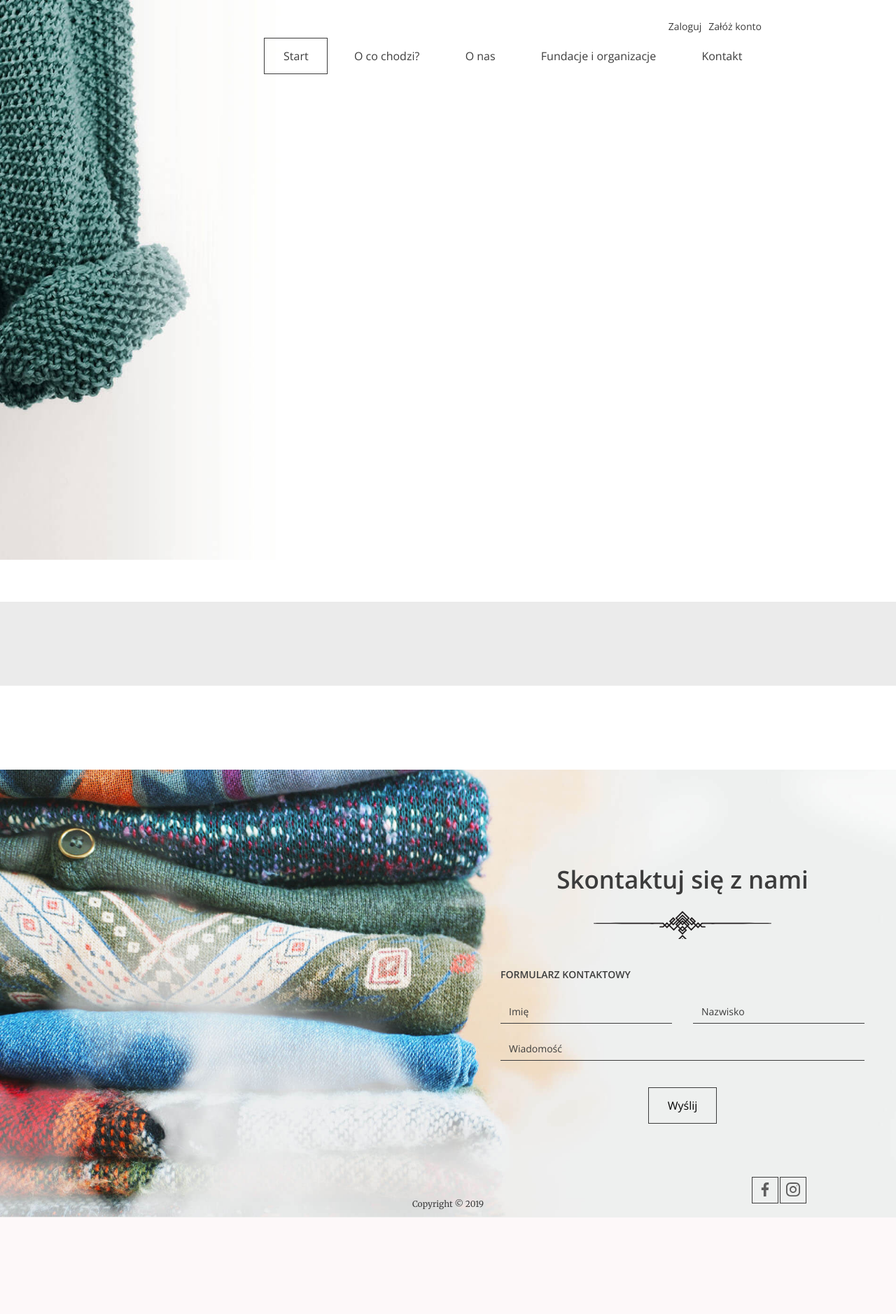
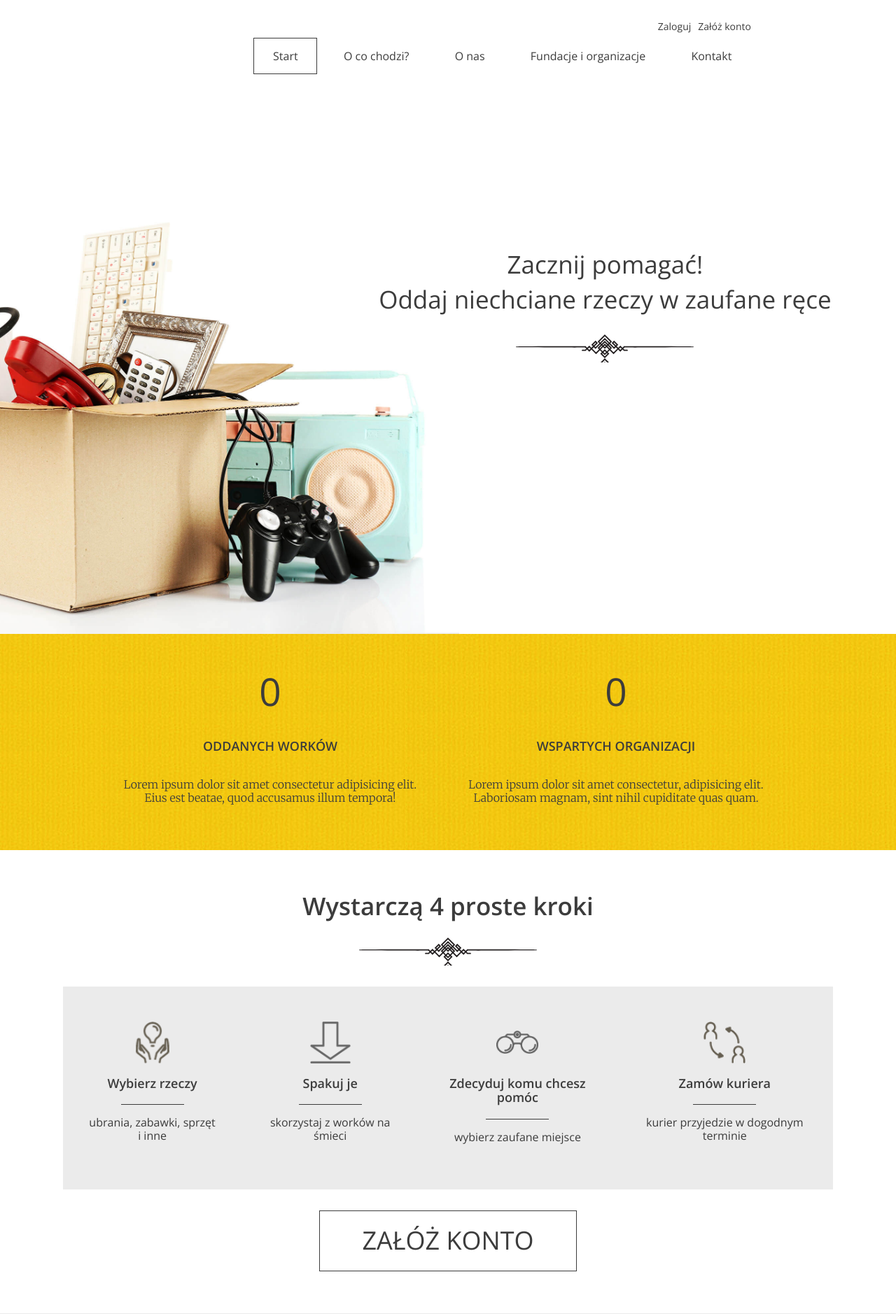
Before and after one commit to HerrMaszewski/dotacje_porfolio, a Django app: page / in a window 1280 px wide. Shown: the top 1878 px of the page at 70% size. Before the commit the page ends 1740 px from the top, so only its background shows below. Run offline with Django 4.2, Linux system fonts and the light colour scheme; data that the repository does not hold is empty; some libraries are stand-ins or nearby versions.

Commit message:
Poprawione templatki. 2/3 Strony Głównej, #3 Rejestracja #4 Logowanie

```diff
--- a/dotacje/templates/base.html
+++ b/dotacje/templates/base.html
@@ -1,15 +1,18 @@
 <!DOCTYPE html>
 {% load static %}
-<html lang="en">
-  {% block head %}
+<html lang="pl">
+
   <head>
     <meta charset="UTF-8" />
     <meta name="viewport" content="width=device-width, initial-scale=1.0" />
     <meta http-equiv="X-UA-Compatible" content="ie=edge" />
     <title>Document</title>
-      <link rel="stylesheet" href="{% static 'css/style.css' %}" />
+    <script src="{% static 'js/app.js' %}"></script>
+    <script src="https://code.jquery.com/jquery-3.1.1.min.js"></script>
+    <link rel="stylesheet" href="{% static 'css/style.css' %}" type="text/css" />
   </head>
-  {% endblock %}
+
+
   <body>
     {% block header %}
       <header>
@@ -22,30 +25,40 @@
   {% block content %}
   {% endblock %}
 
-    {% block footer %}
   <footer>
       <div id="contact" class="contact">
         <h2>Skontaktuj się z nami</h2>
         <h3>Formularz kontaktowy</h3>
         <form class="form--contact">
-            <div class="form-group form-group--50"><input type="text" name="name" placeholder="Imię" /></div>
-            <div class="form-group form-group--50"><input type="text" name="surname" placeholder="Nazwisko" /></div>
+          <div class="form-group form-group--50">
+            <input type="text" name="name" placeholder="Imię" />
+          </div>
+          <div class="form-group form-group--50">
+            <input type="text" name="surname" placeholder="Nazwisko" />
+          </div>
 
-            <div class="form-group"><textarea name="message" placeholder="Wiadomość" rows="1"></textarea></div>
+          <div class="form-group">
+            <textarea
+              name="message"
+              placeholder="Wiadomość"
+              rows="1"
+            ></textarea>
+          </div>
 
           <button class="btn" type="submit">Wyślij</button>
         </form>
+        <div class="bottom-line">
+          <span class="bottom-line--copy">Copyright &copy; 2020</span>
+            <div class="bottom-line--icons">
+              <a href="#" class="btn btn--small">
+                <img src="{% static 'images/icon-facebook.svg' %}">
+              </a>
+              <a href="#" class="btn btn--small">
+                <img src="{% static 'images/icon-instagram.svg' %}">
+              </a>
         </div>
-        <div class="bottom-line">
-          <span class="bottom-line--copy">Copyright &copy; 2019</span>
-          <div class="bottom-line--icons">
-            <a href="#" class="btn btn--small"><img src="{% static 'images/icon-facebook.svg' %}"/></a>
-            <a href="#" class="btn btn--small"><img src="{% static 'images/icon-instagram.svg' %}"/></a>
       </div>
     </div>
   </footer>
-    {% endblock %}
-
-    <script src="{% static 'js/app.js' %}"></script>
 </body>
 </html>
--- a/dotacje/templates/index.html
+++ b/dotacje/templates/index.html
@@ -2,17 +2,81 @@
 {% load static %}
 
 {% block content %}
+
+    <header class="header--main-page">
+      <div class="slogan container container--90">
+        <div class="slogan--item">
+          <h1>
+            Zacznij pomagać!<br />
+            Oddaj niechciane rzeczy w zaufane ręce
+          </h1>
+        </div>
+      </div>
+    </header>
+
     <section id="stats" class="stats">
+      <div class="container container--85">
+        <div class="stats--item">
+          <em>{{ bags }}</em>
+          <h3>Oddanych worków</h3>
+          <p>Lorem ipsum dolor sit amet consectetur adipisicing elit. Eius est beatae, quod accusamus illum tempora!</p>
+        </div>
+
+        <div class="stats--item">
+          <em>{{ no_institutions }}</em>
+          <h3>Wspartych organizacji</h3>
+          <p>Lorem ipsum dolor sit amet consectetur, adipisicing elit. Laboriosam magnam, sint nihil cupiditate quas quam.</p>
+        </div>
+
+      </div>
     </section>
 
     <section id="steps" class="steps">
+      <h2>Wystarczą 4 proste kroki</h2>
+
+      <div class="steps--container">
+        <div class="steps--item">
+          <span class="icon icon--hands"></span>
+          <h3>Wybierz rzeczy</h3>
+          <p>ubrania, zabawki, sprzęt i inne</p>
+        </div>
+        <div class="steps--item">
+          <span class="icon icon--arrow"></span>
+          <h3>Spakuj je</h3>
+          <p>skorzystaj z worków na śmieci</p>
+        </div>
+        <div class="steps--item">
+          <span class="icon icon--glasses"></span>
+          <h3>Zdecyduj komu chcesz pomóc</h3>
+          <p>wybierz zaufane miejsce</p>
+        </div>
+        <div class="steps--item">
+          <span class="icon icon--courier"></span>
+          <h3>Zamów kuriera</h3>
+          <p>kurier przyjedzie w dogodnym terminie</p>
+        </div>
+      </div>
+
+      <a href="{% url 'registration-page' %}" class="btn btn--large">Załóż konto</a>
     </section>
 
     <section id="about-us" class="about-us">
+      <div class="about-us--text">
+        <h2>O nas</h2>
+        <p>Lorem ipsum dolor sit amet, consectetur adipisicing elit. Voluptas vitae animi rem pariatur incidunt libero optio esse quisquam illo omnis.</p>
+        <img src="{% static 'images/signature.svg' %}" class="about-us--text-signature" alt="Signature" />
+      </div>
+      <div class="about-us--image">
+        <img src="{% static 'images/about-us.jpg' %}" alt="People in circle" /></div>
     </section>
 
-    <section id="help" class="help">
-    </section>
-
+     <section id="help" class="help">
+      <h2>Komu pomagamy?</h2>
+      <ul class="help--buttons">
+        <li data-id="1"><a href="#" class="btn btn--without-border active">Fundacje</a></li>
+        <li data-id="2"><a href="#" class="btn btn--without-border">Organizacje pozarządowe</a></li>
+        <li data-id="3"><a href="#" class="btn btn--without-border">Lokalne zbiórki</a></li>
+      </ul>
+     </section>
     <script src="{% static 'js/app.js' %}"></script>
-{% endblock %}
+    {% endblock %}
--- a/dotacje/templates/navbar.html
+++ b/dotacje/templates/navbar.html
@@ -1,4 +1,4 @@
-<header class="header--form-page">
+<header>
     <nav class="container container--70">
         {% if request.user.is_authenticated %}
             <ul class="nav--actions">
@@ -7,24 +7,38 @@
                     <ul class="dropdown">
                         <li><a href="#">Profil</a></li>
                         <li><a href="#">Ustawienia</a></li>
-                    <li><a href="#">Wyloguj</a></li>
+                        <li><a href="{% url 'logout' %}">Wyloguj</a></li>
                     </ul>
                 </li>
             </ul>
         {% else %}
-        <nav class="container container--70">
             <ul class="nav--actions">
-        <li><a href="#">Zaloguj</a></li>
-        <li class="highlighted"><a href="#">Załóż konto</a></li>
+                <li><a href="{% url 'login' %}">Zaloguj</a></li>
+                <li class="highlighted"><a href="{% url 'registration-page' %}">Załóż konto</a></li>
             </ul>
         {% endif %}
 
         <ul>
-            <li><a href="{% url 'index' %}" class="btn btn--without-border active">Start</a></li>
-            <li><a href="{% url 'index' %}#steps" class="btn btn--without-border">O co chodzi?</a></li>
-            <li><a href="{% url 'index' %}#about-us" class="btn btn--without-border">O nas</a></li>
-            <li><a href="{% url 'index' %}#help" class="btn btn--without-border">Fundacje i organizacje</a></li>
+            <li><a href="{% url 'main-page' %}" class="btn btn--without-border active">Start</a></li>
+            <li><a href="{% url 'main-page' %}#steps" class="btn btn--without-border">O co chodzi?</a></li>
+            <li><a href="{% url 'main-page' %}#about-us" class="btn btn--without-border">O nas</a></li>
+            <li><a href="{% url 'main-page' %}#help" class="btn btn--without-border">Fundacje i organizacje</a></li>
             <li><a href="#contact" class="btn btn--without-border">Kontakt</a></li>
         </ul>
     </nav>
 </header>
+
+<script>
+document.addEventListener("DOMContentLoaded", function() {
+    var userElement = document.querySelector('.logged-user');
+    var dropdownElement = document.querySelector('.logged-user .dropdown');
+
+    userElement.addEventListener('mouseover', function() {
+        dropdownElement.style.display = 'block';
+    });
+
+    userElement.addEventListener('mouseout', function() {
+        dropdownElement.style.display = 'none';
+    });
+});
+</script>
--- a/dotacje/views.py
+++ b/dotacje/views.py
@@ -1,10 +1,26 @@
-from django.shortcuts import render
+from django.shortcuts import render, redirect
 from django.views import View
+from django.db.models import Sum
+from django.urls import reverse_lazy
+from django.views.generic.edit import CreateView
+from django.contrib.auth.models import User
+from django.contrib.auth import authenticate, login, logout
+from django.views.generic.edit import FormView
+from dotacje.models import Donation, Institution
+from .forms import RegistrationForm, LoginForm
+from django.http import HttpResponseRedirect
 
 
 class LandingPage(View):
     def get(self, request):
-        return render(request, "index.html")
+        donated_bags = Donation.objects.aggregate(total_bags=Sum('quantity'))['total_bags'] or 0
+        number_of_institutions = Institution.objects.all().count()
+        context = {
+            'bags': donated_bags,
+            'no_institutions': number_of_institutions
+        }
+
+        return render(request, "index.html", context)
 
 
 class AddDonation(View):
@@ -12,11 +28,51 @@ class AddDonation(View):
         return render(request, "add_donation.html")
 
 
-class Login(View):
-    def get(self, request):
-        return render(request, "login.html")
+class LoginView(FormView):
+    template_name = 'login.html'
+    form_class = LoginForm
+    success_url = reverse_lazy('main-page')
+
+    def form_valid(self, form):
+        email = form.cleaned_data['email']
+        password = form.cleaned_data['password']
+        user = authenticate(self.request, username=email, password=password)
+
+        if user is not None:
+            login(self.request, user)
+            return super().form_valid(form)
+        else:
+            if User.objects.filter(username=email).exists():
+                form.add_error(None, 'Niepoprawne hasło.')
+                return render(self.request, self.template_name, {'form': form})
+            else:
+                form.add_error('email', 'Użytkownik o tym adresie email nie istnieje.')
+                return HttpResponseRedirect(reverse_lazy('registration-page'))
+
+    def form_invalid(self, form):
+        return render(self.request, self.template_name, {'form': form})
 
 
-class Register(View):
+class RegistrationView(CreateView):
+    model = User
+    form_class = RegistrationForm
+    template_name = 'register.html'
+
+    def form_valid(self, form):
+        email = form.cleaned_data.get('email')
+        password = form.cleaned_data.get('password')
+
+        # Set the username to the email and hash the password
+        form.instance.username = email
+        form.instance.set_password(password)
+
+        return super().form_valid(form)
+
+    def get_success_url(self):
+        return reverse_lazy('login')
+
+
+class LogoutView(View):
     def get(self, request):
-        return render(request, "register.html")
+        logout(request)
+        return redirect('main-page')
--- a/dotacje_portfoliolab/settings.py
+++ b/dotacje_portfoliolab/settings.py
@@ -40,6 +40,7 @@ INSTALLED_APPS = [
     'django.contrib.sessions',
     'django.contrib.messages',
     'django.contrib.staticfiles',
+    'widget_tweaks'
 ]
 
 MIDDLEWARE = [
--- a/dotacje_portfoliolab/urls.py
+++ b/dotacje_portfoliolab/urls.py
@@ -16,15 +16,15 @@ Including another URLconf
 """
 from django.contrib import admin
 from django.urls import path
-from dotacje.views import LandingPage, AddDonation, Login, Register
+from dotacje.views import LandingPage, AddDonation, LoginView, RegistrationView, LogoutView
 
 urlpatterns = [
     path('admin/', admin.site.urls),
-    path('', LandingPage.as_view(), name="index"),
+    path('', LandingPage.as_view(), name="main-page"),
     path('add-donation/', AddDonation.as_view(), name="add-donation"),
-    path('login/', Login.as_view(), name="login"),
-    # path('logout/', Logout.as_view(), name="logout"),
-    path('register/', Register.as_view(), name="register"),
+    path('login/', LoginView.as_view(), name="login"),
+    path('logout/', LogoutView.as_view(), name="logout"),
+    path('register/', RegistrationView.as_view(), name="registration-page"),
     # path('user-profile/', UserProfile.as_view(), name="user-profile"),
     # path('user-profile-settings/', UpdateUserProfile.as_view(), name="profile-settings"),
     # path('form-confirmation/', FormConfimation.as_view(), name="form-confirmation"),
--- a/static/css/style.css
+++ b/static/css/style.css
@@ -1099,6 +1099,8 @@ header nav ul.nav--actions .logged-user {
   cursor: pointer;
 }
 
+
+
 /* line 26, scss/modules/_navigation.scss */
 header nav ul.nav--actions .logged-user:after {
   content: "";
```
Also changed, not shown: dotacje/forms.py (added, +63 -0 lines), dotacje/templates/login.html (+9 -4 lines), dotacje/templates/register.html (+19 -25 lines). Lines whose indentation alone changed are shown as unchanged.
